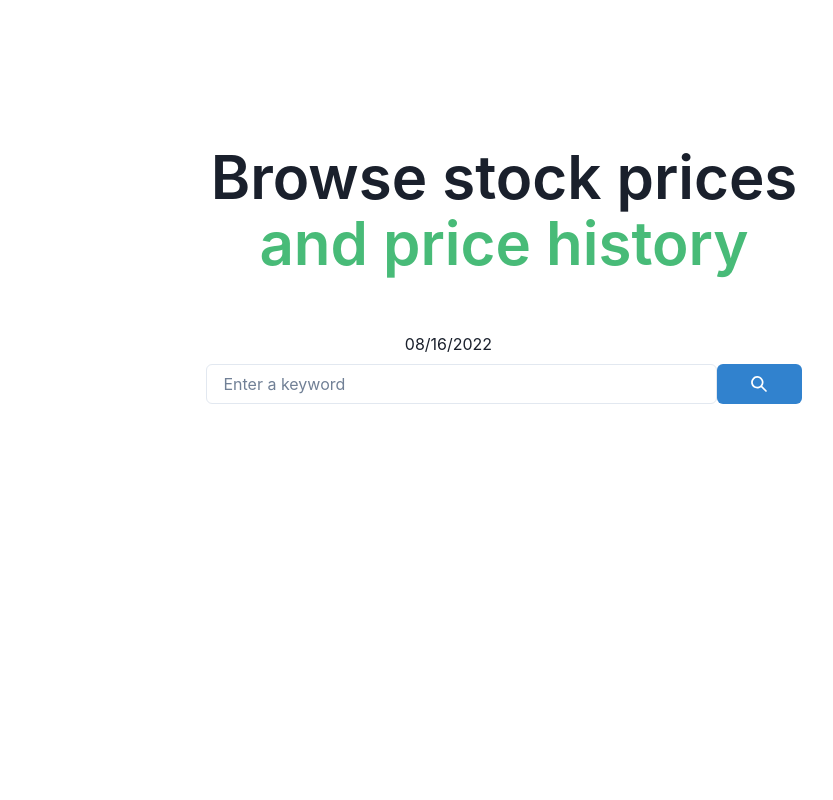
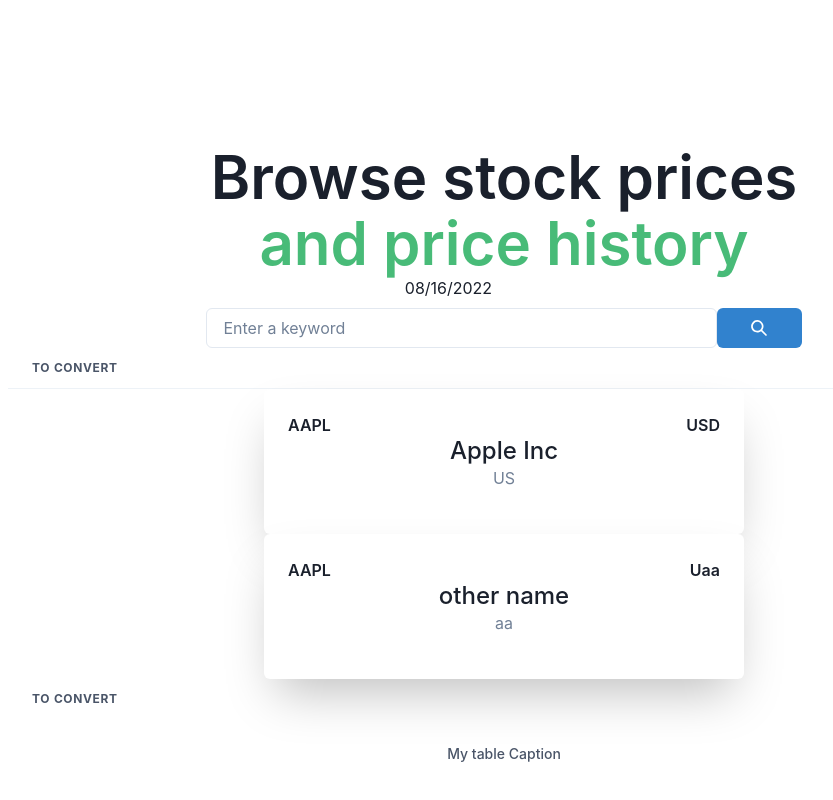
Before and after one commit to Stalkakuma/stocks-app, a React (Create React App) app in the folder st-ui/: page / in a window 1280 px wide. Shown: the top 800 px of the page, without its empty margins (136-969 px from the left). Built offline with nearby package versions, Linux system fonts and the light colour scheme.

Commit message:
stock-tiles/table and tiles added

```diff
--- a/st-ui/src/App.tsx
+++ b/st-ui/src/App.tsx
@@ -1,20 +1,30 @@
 import { useState } from "react";
-import { Box, VStack, Container, Stack, Heading, Text } from "@chakra-ui/react";
+import { Box, VStack, Container, Flex, Heading, Text } from "@chakra-ui/react";
 import DatePicker from "react-datepicker";
 import SearchBar from "./components/searchBar/SearchBar";
 
 import "react-datepicker/dist/react-datepicker.css";
+import { FinnhubDataValues } from "./types/types";
+import { StocksList } from "./components/stocksList/StocksList";
 
 const App = () => {
+  const [isLoading, setIsLoading] = useState(true);
+  const [stocksData, setStocksData] = useState<FinnhubDataValues[]>([]);
   const [selectedDate, setSelectedDate] = useState(new Date());
+
+  const inputToApp = (stocksData: FinnhubDataValues[]) => {
+    setStocksData(stocksData);
+  };
 
   return (
     <Container maxW={"5xl"}>
-      <Stack
+      <Flex
+        direction={"column"}
         as={Box}
         textAlign={"center"}
         spacing={{ base: 8, md: 14 }}
         py={{ base: 20, md: 36 }}
+        alignContent={"center"}
       >
         <Heading
           fontWeight={600}
@@ -35,10 +45,11 @@
             />
           </Box>
           <Box w="60%">
-            <SearchBar />
+            <SearchBar inputToApp={inputToApp} setIsLoading={setIsLoading} />
           </Box>
         </VStack>
-      </Stack>
+        <StocksList isLoading={isLoading} stocksData={stocksData} />
+      </Flex>
     </Container>
   );
 };
--- a/st-ui/src/components/searchBar/SearchBar.tsx
+++ b/st-ui/src/components/searchBar/SearchBar.tsx
@@ -1,4 +1,4 @@
-import { useState } from "react";
+import { FC } from "react";
 import { FormControl, Stack } from "@chakra-ui/react";
 import { Formik, Form } from "formik";
 import * as Yup from "yup";
@@ -19,10 +19,13 @@
 const baseUrl = "https://finnhub.io/api/v1/";
 const API_KEY = "&token=cbv0om2ad3i8ctr89vr0";
 
-const SearchBar = () => {
+type SearchBarProps = {
+  inputToApp: (data: FinnhubDataValues[]) => void;
+  setIsLoading: (val: boolean) => void;
+};
+
+const SearchBar: FC<SearchBarProps> = ({ inputToApp, setIsLoading }) => {
   const initialValues: MyFormValues = { stockName: "" };
-  const [stocksData, setStocksData] = useState<FinnhubDataValues[]>([]);
-  console.log("START", stocksData);
 
   const loadStocks = async (values: string) => {
     const startArray: FinnhubDataValues[] = [];
@@ -47,7 +50,8 @@
         startArray.push(newStack);
       }
     });
-    setStocksData(startArray);
+    inputToApp(startArray);
+    setIsLoading(false);
   };
 
   return (
--- /dev/null
+++ b/st-ui/src/components/stocksList/StocksList.tsx
@@ -0,0 +1,83 @@
+import { FC } from "react";
+import {
+  Table,
+  Thead,
+  Tbody,
+  Tfoot,
+  Tr,
+  Th,
+  TableCaption,
+  TableContainer,
+  Center,
+} from "@chakra-ui/react";
+import { FinnhubDataValues } from "../../types/types";
+import { StockTile } from "./stockTile/StockTile";
+
+type StockListProps = {
+  isLoading: boolean;
+  stocksData: FinnhubDataValues[];
+};
+
+const temporaryData = [
+  {
+    country: "US",
+    currency: "USD",
+    exchange: "NASDAQ/NMS (GLOBAL MARKET)",
+    ipo: "1980-12-12",
+    marketCapitalization: 1415993,
+    name: "Apple Inc",
+    phone: "14089961010",
+    shareOutstanding: 4375.47998046875,
+    ticker: "AAPL",
+    weburl: "https://www.apple.com/",
+    logo: "https://static.finnhub.io/logo/87cb30d8-80df-11ea-8951-00000000092a.png",
+    finnhubIndustry: "Technology",
+  },
+  {
+    country: "aa",
+    currency: "Uaa",
+    exchange: "NASDAQ/NMS (GLOBAL MARKET)",
+    ipo: "1980-12-12",
+    marketCapitalization: 1415993,
+    name: "other name",
+    phone: "14089961010",
+    shareOutstanding: 4375.47998046875,
+    ticker: "AAPL",
+    weburl: "https://www.apple.com/",
+    logo: "https://static.finnhub.io/logo/87cb30d8-80df-11ea-8951-00000000092a.png",
+    finnhubIndustry: "Technology",
+  },
+];
+
+export const StocksList: FC<StockListProps> = ({ isLoading, stocksData }) => {
+  return (
+    <>
+      {isLoading ? (
+        <TableContainer>
+          <Table variant="simple">
+            <TableCaption>My table Caption</TableCaption>
+            <Thead>
+              <Tr>
+                <Th>To convert</Th>
+              </Tr>
+            </Thead>
+            <Tbody>
+              {temporaryData.map((stock) => (
+                <Tr key={stock.name}>
+                  <Center>
+                    <StockTile stock={stock} />
+                  </Center>
+                </Tr>
+              ))}
+            </Tbody>
+            <Tfoot>
+              <Tr>
+                <Th>To convert</Th>
+              </Tr>
+            </Tfoot>
+          </Table>
+        </TableContainer>
+      ) : null}
+    </>
+  );
+};
--- /dev/null
+++ b/st-ui/src/components/stocksList/stockTile/StockTile.tsx
@@ -0,0 +1,42 @@
+import { FC } from "react";
+import {
+  Heading,
+  Box,
+  Flex,
+  Text,
+  Stack,
+  useColorModeValue,
+  Spacer,
+} from "@chakra-ui/react";
+import { FinnhubDataValues } from "../../../types/types";
+
+type StockTileProps = {
+  stock: FinnhubDataValues;
+};
+
+export const StockTile: FC<StockTileProps> = ({ stock }) => {
+  return (
+    <Box
+      maxW={"480px"}
+      w={"full"}
+      bg={useColorModeValue("white", "gray.800")}
+      boxShadow={"2xl"}
+      rounded={"md"}
+      overflow={"hidden"}
+    >
+      <Box p={6}>
+        <Flex direction={"row"} justify={"center"}>
+          <Text fontWeight={600}>{stock.ticker}</Text>
+          <Spacer />
+          <Text fontWeight={600}>{stock.currency}</Text>
+        </Flex>
+        <Stack spacing={0} align={"center"} mb={5}>
+          <Heading fontSize={"2xl"} fontWeight={500} fontFamily={"body"}>
+            {stock.name}
+          </Heading>
+          <Text color={"gray.500"}>{stock.country}</Text>
+        </Stack>
+      </Box>
+    </Box>
+  );
+};
```
